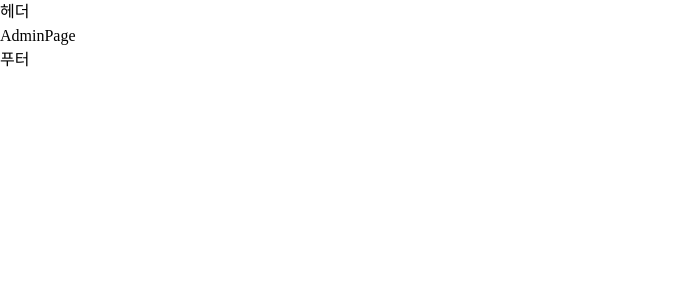
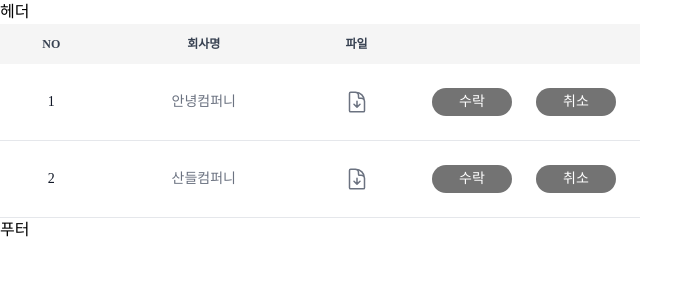
Before and after one commit to Ariling/NETKIM-FrontEnd, a React (Vite) app: page /admin in a window 1280 px wide. Shown: the top 300 px of the page, without its empty margins (0-679 px from the left). Built offline with nearby package versions, Linux system fonts and the light colour scheme; a web font is replaced by a local one.

Commit message:
✨ feat : admin 페이지 rough 구현

```diff
--- /dev/null
+++ b/src/components/Admin/ListTable.tsx
@@ -0,0 +1,93 @@
+import Download from '@assets/svg/Download.svg?react';
+
+type TList = {
+  id: number;
+  companyName: string;
+  fileUrl: string;
+};
+
+const ListTable = () => {
+  const lists: Array<TList> = [
+    {
+      id: 1,
+      companyName: '안녕컴퍼니',
+      fileUrl: '',
+    },
+    {
+      id: 11,
+      companyName: '산들컴퍼니',
+      fileUrl: '',
+    },
+  ];
+  const handleFileDownload = (url: string) => {
+    window.open(url, '_blank');
+  };
+  return (
+    <>
+      <div className="relative overflow-x-auto w-1/2">
+        <table className="w-full text-sm text-center text-gray-500">
+          <thead className="text-xs text-gray-700 uppercase bg-gray-50 dark:bg-gray-700 dark:text-gray-400">
+            <tr className="bg-neutral-100 text-center">
+              <th scope="col" className="px-3 py-3 w-1/6">
+                NO
+              </th>
+              <th scope="col" className="px-4 py-3 w-1/3">
+                회사명
+              </th>
+              <th scope="col" className="px-3 py-3 w-1/6">
+                파일
+              </th>
+              <th scope="col" className="px-4 py-3 w-1/3"></th>
+            </tr>
+          </thead>
+          <tbody>
+            {lists.length > 0 ? (
+              lists.map((list, index) => (
+                <tr
+                  key={list.id}
+                  className="bg-white border-b dark:bg-gray-800 dark:border-gray-700 hover:bg-gray-50 dark:hover:bg-gray-600"
+                >
+                  <th
+                    scope="row"
+                    className="px-3 py-4 font-medium text-gray-900 whitespace-nowrap dark:text-white"
+                  >
+                    {index + 1}
+                  </th>
+                  <td className="px-4 py-4 text-center">{list.companyName}</td>
+                  <td className="px-3 py-4 text-center">
+                    <Download
+                      className="inline-block cursor-pointer"
+                      onClick={() => handleFileDownload(list.fileUrl)}
+                    />
+                  </td>
+                  <td className="px-4 py-4 text-center flex justify-center gap-2">
+                    <div
+                      className="min-w-20 bg-neutral-500 text-center text-white hover:bg-main-color rounded-2xl py-1 m-2 cursor-pointer"
+                      onClick={() => alert('승낙버튼!')}
+                    >
+                      수락
+                    </div>
+                    <div
+                      className="min-w-20 bg-neutral-500 text-center text-white hover:bg-main-color rounded-2xl py-1 m-2 cursor-pointer"
+                      onClick={() => alert('취소버튼!')}
+                    >
+                      취소
+                    </div>
+                  </td>
+                </tr>
+              ))
+            ) : (
+              <tr>
+                <td colSpan={6} className="pt-10 text-center">
+                  신청한 일정이 없습니다.
+                </td>
+              </tr>
+            )}
+          </tbody>
+        </table>
+      </div>
+    </>
+  );
+};
+
+export default ListTable;
--- a/src/pages/admin/AdminPage.tsx
+++ b/src/pages/admin/AdminPage.tsx
@@ -1,5 +1,11 @@
+import ListTable from '@/components/Admin/ListTable';
+
 const AdminPage = () => {
-  return <div>AdminPage</div>;
+  return (
+    <div>
+      <ListTable />
+    </div>
+  );
 };
 
 export default AdminPage;
```
Also changed, not shown: src/assets/svg/Download.svg (added).
